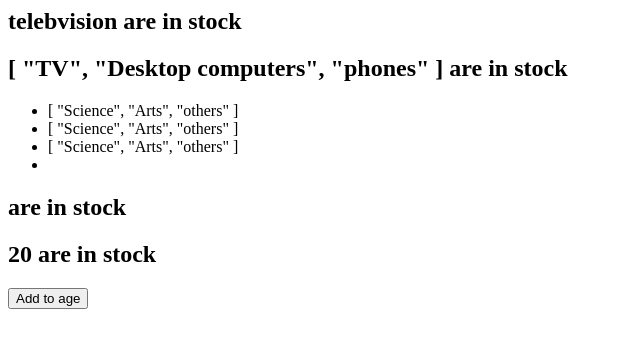
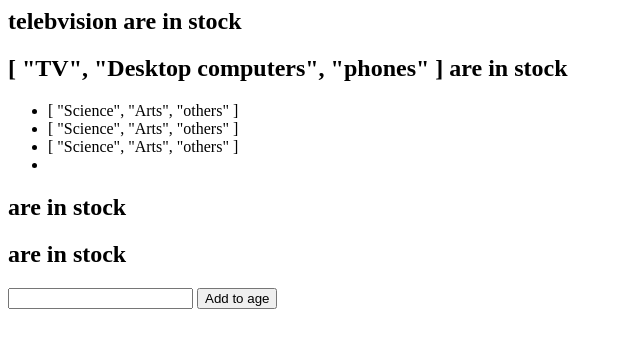
Before and after one commit to voboroau/hello-world, a plain HTML site: page index.html in a window 1280 px wide. Shown: the whole page, without its empty margins (0-640 px from the left). Drawn offline with nearby package versions, Linux system fonts and the light colour scheme.

Commit message:
Update index.html

```diff
--- a/index.html
+++ b/index.html
@@ -1,9 +1,11 @@
+
 <div id="app">
 	<h2> {{products}} are in stock </h2>
     <h2> {{electronics}} are in stock </h2>
     <ul> <li v-for= "book in Books">{{Books}}<li></ul>
     <h2> {{agesqr}} are in stock </h2>
     <h2> {{age}} are in stock </h2>
+    <input/ v-model.number="age">
     <button @click="age+=1">Add to age</button>
 </div>
 
@@ -15,7 +17,7 @@
         	products: 'telebvision',
             electronics: ['TV', 'Desktop computers', 'phones'],
             Books: ['Science', 'Arts', 'others'],
-            age: 20
+            age: null
         	},
   //    computed: {agesqr(){return age * age}}
     })
```
